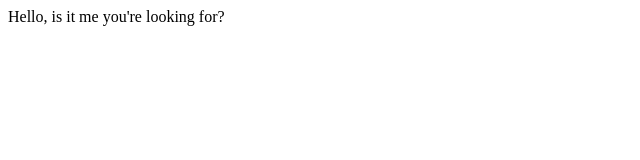
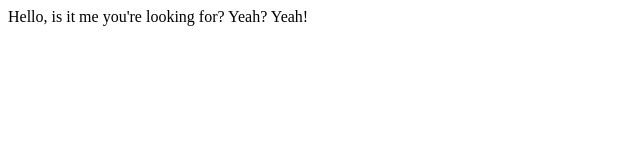
Before and after one commit to JasonHaddad88/demo-repo, a plain HTML site: page index.html in a window 1280 px wide. Shown: the whole page, without its empty margins (0-640 px from the left). Drawn offline with Linux system fonts and the light colour scheme.

Commit message:
TAMPERED WITH HTML
FROM MY PC

```diff
--- a/index.html
+++ b/index.html
@@ -1 +1 @@
-<div>Hello, is it me you're looking for?</div>
+<div>Hello, is it me you're looking for? Yeah? Yeah!</div>
```
